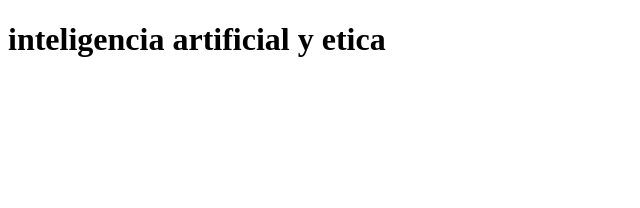
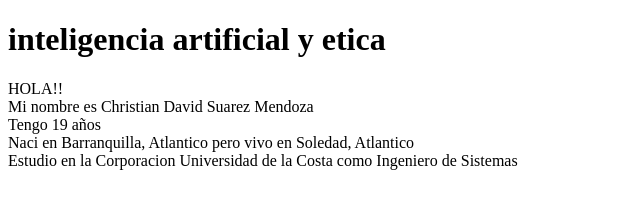
Before and after one commit to christianop508/tarea_1, a plain HTML site: page index.html in a window 1280 px wide. Shown: the whole page, without its empty margins (0-640 px from the left). Drawn offline with Linux system fonts and the light colour scheme.

Commit message:
presentacion

```diff
--- a/index.html
+++ b/index.html
@@ -7,5 +7,9 @@
 </head>
 <body>
     <h1>inteligencia artificial y etica</h1>
+    <p>HOLA!! <br>Mi nombre es Christian David Suarez Mendoza
+        <br>Tengo 19 años <br>Naci en Barranquilla, Atlantico pero vivo
+        en Soledad, Atlantico <br>Estudio en la Corporacion Universidad
+        de la Costa como Ingeniero de Sistemas</p>
 </body>
 </html>
```
